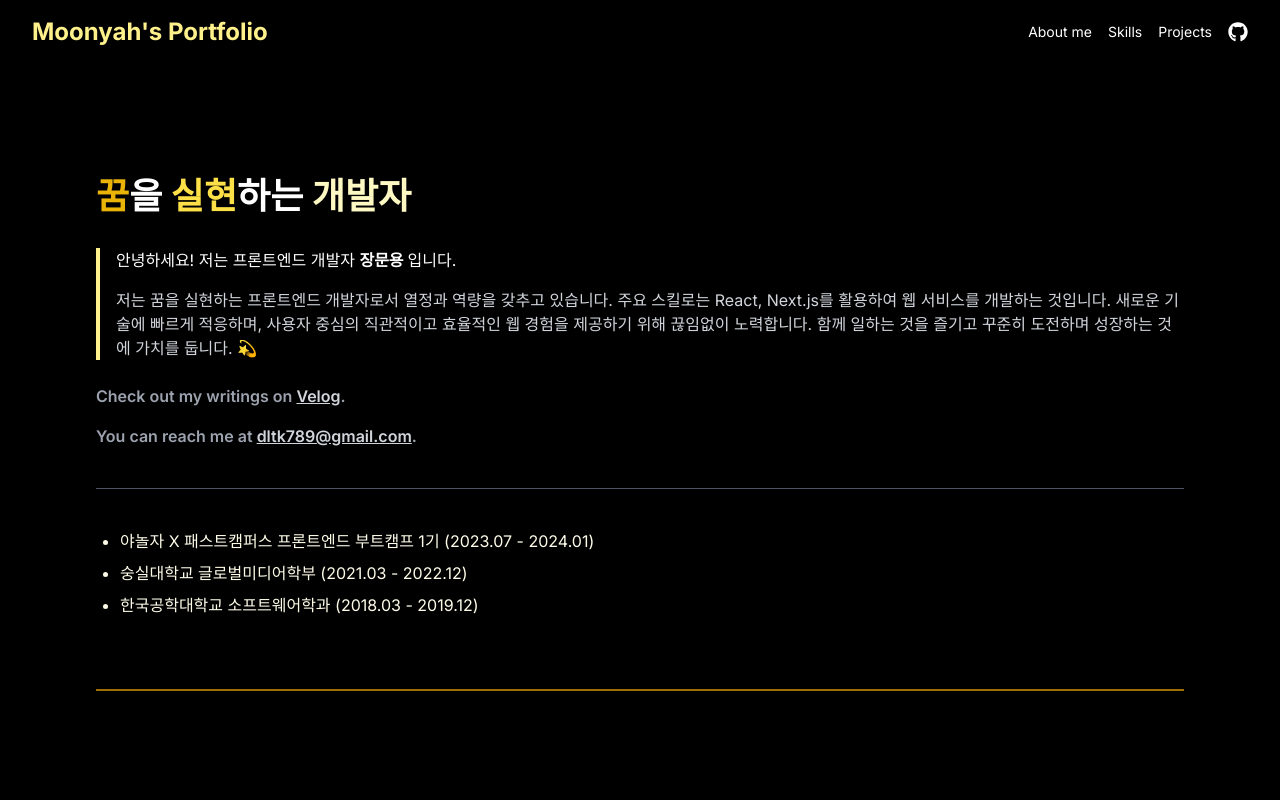
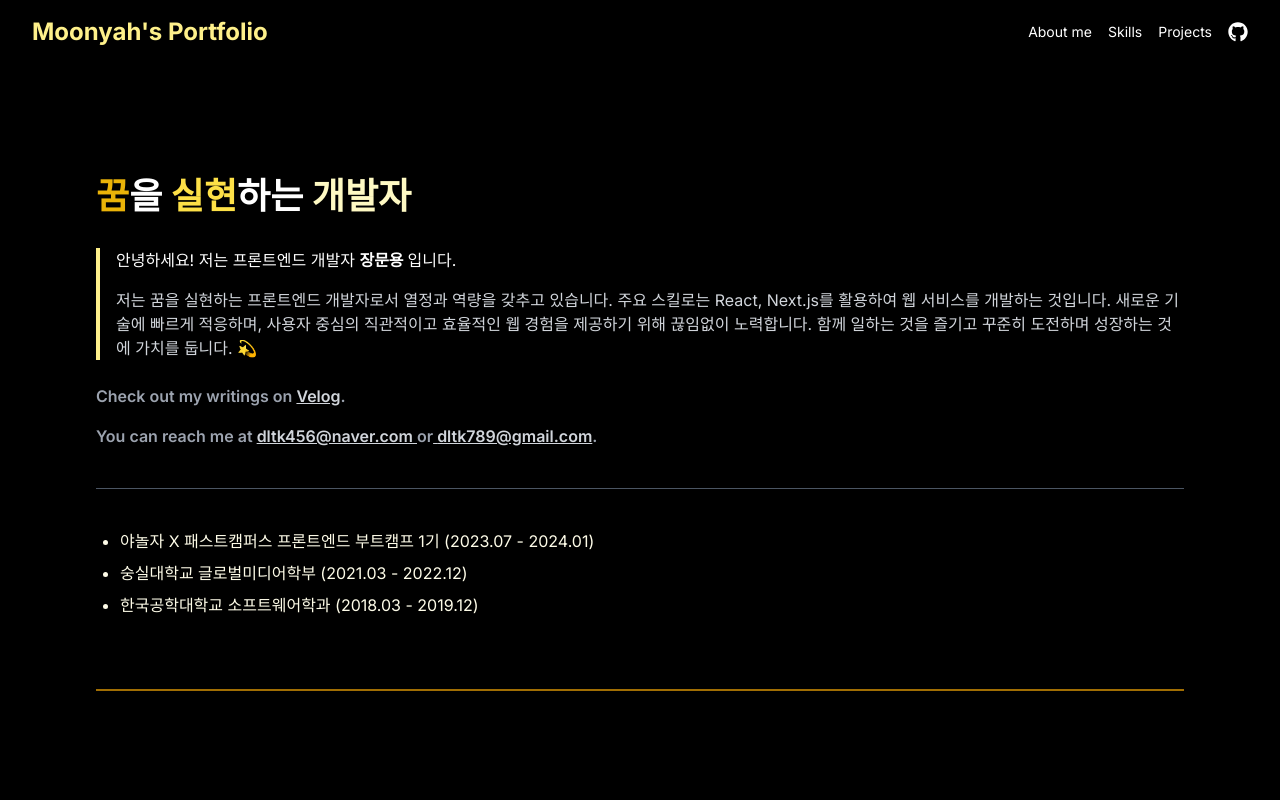
Before and after one commit to moonyah/moonyah-portfolio, a Next.js app: page / in a window 1280 px wide. Shown: the top 800 px of the page. Built offline with nearby package versions, Linux system fonts and the light colour scheme.

Commit message:
Fix: readme.md

```diff
--- a/src/components/AboutMe.tsx
+++ b/src/components/AboutMe.tsx
@@ -49,9 +49,17 @@ const AboutMe: React.FC = () => {
         <p className='mb-4 text-gray-400 font-semibold'>
           You can reach me at{' '}
           <a
-            href='mailto:your.email@example.com'
+            href='mailto:dltk456@naver.com'
             className='text-gray-300 underline'
           >
+            dltk456@naver.com{' '}
+          </a>
+          or
+          <a
+            href='mailto:dltk789@gmail.com'
+            className='text-gray-300 underline'
+          >
+            {' '}
             dltk789@gmail.com
           </a>
           .
```
